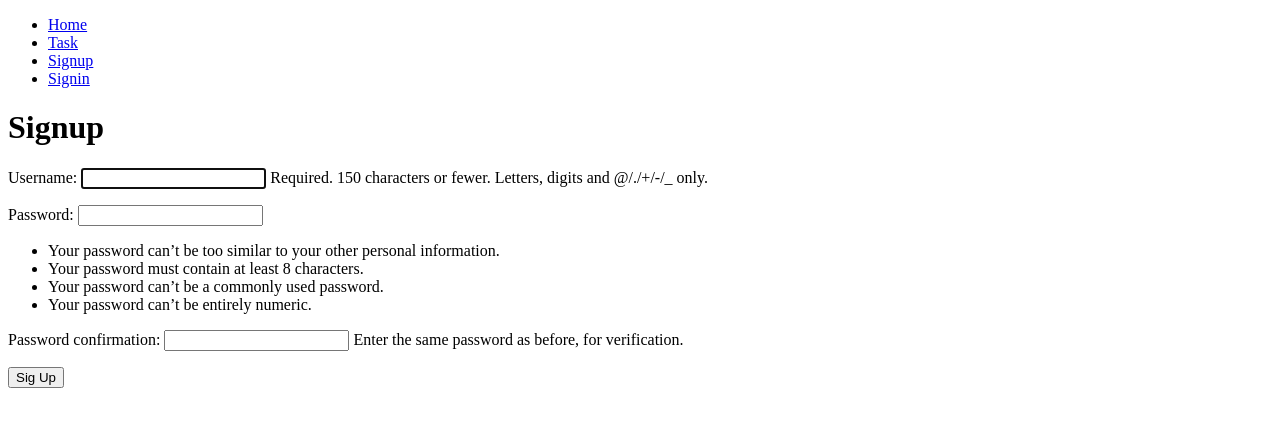
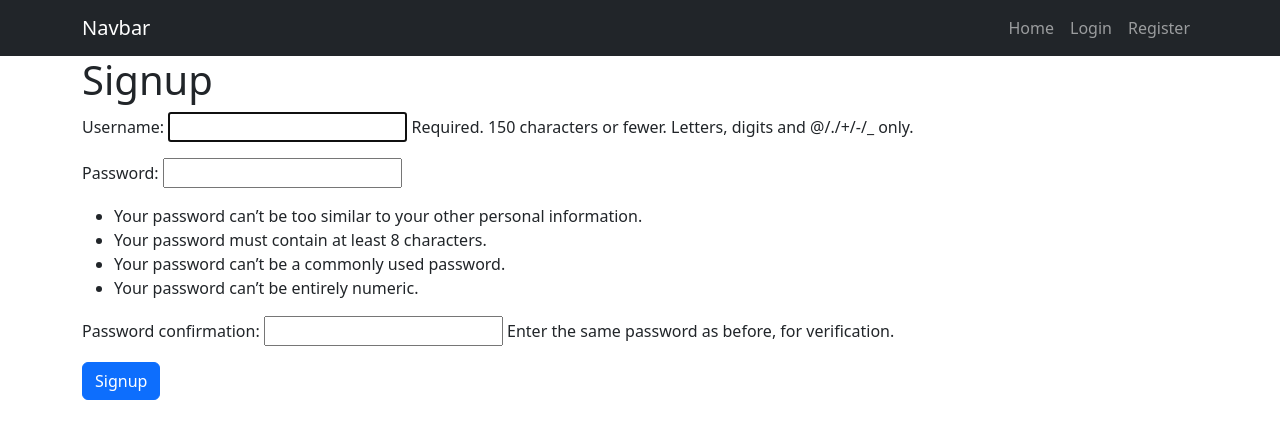
Before and after one commit to Anyel-ec/Django-CRUD-Auth, a Django app: page /signup/ in a window 1280 px wide. Shown: the top 439 px of the page. Run offline with Django 4.2, Linux system fonts and the light colour scheme.

Commit message:
final release

```diff
--- a/djangocrud/urls.py
+++ b/djangocrud/urls.py
@@ -1,8 +1,7 @@
-"""
-URL configuration for djangocrud project.
+"""djangocrud URL Configuration
 
 The `urlpatterns` list routes URLs to views. For more information please see:
-    https://docs.djangoproject.com/en/4.2/topics/http/urls/
+    https://docs.djangoproject.com/en/4.1/topics/http/urls/
 Examples:
 Function views
     1. Add an import:  from my_app import views
@@ -17,13 +16,17 @@ Including another URLconf
 from django.contrib import admin
 from django.urls import path
 from tasks import views
+
 urlpatterns = [
+    path('', views.home, name='home'),
     path('admin/', admin.site.urls),
-    path('', views.home, name='home'),
+    path('signup/', views.signup, name='signup'),
     path('tasks/', views.tasks, name='tasks'),
-    path('logout/', views.signout, name='signout'),
-    path('signup/', views.signup, name='signup'),
+    path('tasks_completed/', views.tasks_completed, name='tasks_completed'),
+    path('logout/', views.signout, name='logout'),
     path('signin/', views.signin, name='signin'),
-    path('tasks/create/', views.create_task, name='create_task')
-
+    path('create_task/', views.create_task, name='create_task'),
+    path('tasks/<int:task_id>', views.task_detail, name='task_detail'),
+    path('taks/<int:task_id>/complete', views.complete_task, name='complete_task'),
+    path('tasks/<int:task_id>/delete', views.delete_task, name='delete_task'),
 ]
--- /dev/null
+++ b/tasks/templates/_navbar.html
@@ -0,0 +1,46 @@
+<nav class="navbar navbar-expand-lg navbar-dark bg-dark">
+  <div class="container">
+    <a class="navbar-brand" href="/">Navbar</a>
+    <button
+      class="navbar-toggler"
+      type="button"
+      data-bs-toggle="collapse"
+      data-bs-target="#navbarNav"
+      aria-controls="navbarNav"
+      aria-expanded="false"
+      aria-label="Toggle navigation"
+    >
+      <span class="navbar-toggler-icon"></span>
+    </button>
+    <div class="collapse navbar-collapse" id="navbarNav">
+      <ul class="navbar-nav ms-auto">
+        <li class="nav-item">
+          <a href="/" class="nav-link">Home</a>
+        </li>
+        {% if user.is_authenticated %}
+        <li class="nav-item">
+          <a href="{% url 'tasks_completed' %}" class="nav-link"
+            >complted tasks</a
+          >
+        </li>
+        <li class="nav-item">
+          <a href="{% url 'tasks' %}" class="nav-link">Tasks</a>
+        </li>
+        <li class="nav-item">
+          <a href="{% url 'create_task' %}" class="nav-link">Create Task</a>
+        </li>
+        <li class="nav-item">
+          <a class="nav-link" href="/logout">Logout</a>
+        </li>
+        {% else %}
+        <li class="nav-item">
+          <a href="/signin" class="nav-link">Login</a>
+        </li>
+        <li class="nav-item">
+          <a href="/signup" class="nav-link">Register</a>
+        </li>
+        {% endif %}
+      </ul>
+    </div>
+  </div>
+</nav>
--- a/tasks/templates/base.html
+++ b/tasks/templates/base.html
@@ -1,37 +1,18 @@
 <!DOCTYPE html>
 <html lang="en">
-<head>
-    <meta charset="UTF-8">
-    <meta name="viewport" content="width=device-width, initial-scale=1.0">
-    <title>Django CRUD Application</title>
-</head>
-<body>
-    <nav>
-        <ul>
-            <li>
-                <a href="/">Home</a>
-            </li>
-            <li>
-                <a href="/tasks">Task</a>
-            </li>
+  <head>
+    <meta charset="UTF-8" />
+    <meta http-equiv="X-UA-Compatible" content="IE=edge" />
+    <meta name="viewport" content="width=device-width, initial-scale=1.0" />
+    <title>Django CRUD</title>
+    <link rel="stylesheet" href="https://cdn.jsdelivr.net/npm/bootstrap@5.2.0/dist/css/bootstrap.min.css">
+    <script src="https://cdn.jsdelivr.net/npm/bootstrap@5.2.0/dist/js/bootstrap.bundle.min.js"></script>
 
-
-            {% if user.is_authenticated %}
-            <li>
-                <a href="/logout">Logout</a>
-            </li>
-            {% else %}
-            <li>
-                <a href="/signup">Signup</a>
-            </li>
-            <li>
-                <a href="/signin">Signin</a>
-            </li>
-            {% endif %}
-        </ul>
-    </nav>
+  </head>
+  <body>
+    {% include '_navbar.html' %}
 
     {% block content %}
     {% endblock %}
-</body>
+  </body>
 </html>
--- a/tasks/templates/signup.html
+++ b/tasks/templates/signup.html
@@ -1,13 +1,13 @@
-{% extends 'base.html' %}
-{% block content %}
-<h1>Signup</h1>
-{{error}}
-<form action="/signup/" method="post">
-    {% csrf_token %}
-    {{form.as_p}}
-    <button>
-        Sig Up
-    </button>
-</form>
+{% extends 'base.html' %} {% block content %}
 
+<div class="container">
+  <h1>Signup</h1>
+
+  {{error}}
+
+  <form action="/signup/" method="POST">
+    {% csrf_token %} {{form.as_p}}
+    <button class="btn btn-primary">Signup</button>
+  </form>
+</div>
 {% endblock %}
--- a/tasks/views.py
+++ b/tasks/views.py
@@ -1,53 +1,50 @@
-from django.shortcuts import render, redirect
+from django.shortcuts import render, redirect, get_object_or_404
 from django.contrib.auth.forms import UserCreationForm, AuthenticationForm
+from django.contrib.auth import login, logout, authenticate
 from django.contrib.auth.models import User
-from django.http import HttpResponse
-from django.contrib.auth import login, logout, authenticate
+from django.db import IntegrityError
+from django.utils import timezone
+from django.contrib.auth.decorators import login_required
+from .models import Task
+
 from .forms import TaskForm
-from .models import Task
-# from django.http import HttpResponse
 
 # Create your views here.
 
 
-def home(request):
-    return render(request, 'home.html')
-
 def signup(request):
     if request.method == 'GET':
-        print('enviando formulario')
-        return render(request, 'signup.html', {
-            'form': UserCreationForm
-        })
+        return render(request, 'signup.html', {"form": UserCreationForm})
     else:
-        if request.POST['password1'] == request.POST['password2']:
-            # register user
+
+        if request.POST["password1"] == request.POST["password2"]:
             try:
-                user = User.objects.create_user(username=request.POST['username'], password=request.POST['password1'])
+                user = User.objects.create_user(
+                    request.POST["username"], password=request.POST["password1"])
                 user.save()
                 login(request, user)
-                return redirect ('tasks')
-                #return HttpResponse('User created successfully')
-            except:
-                return render(request, 'signup.html', {
-                    'form': UserCreationForm,
-                    'error': 'Username already exists'
-                })
-        return render(request, 'signup.html', {
-            'form': UserCreationForm,
-            'error': 'Password do not match'
-        })
+                return redirect('tasks')
+            except IntegrityError:
+                return render(request, 'signup.html', {"form": UserCreationForm, "error": "Username already exists."})
+
+        return render(request, 'signup.html', {"form": UserCreationForm, "error": "Passwords did not match."})
+
+
+@login_required
 def tasks(request):
     tasks = Task.objects.filter(user=request.user, datecompleted__isnull=True)
-    return render(request, 'tasks.html', {
-        'tasks': tasks
-    })
+    return render(request, 'tasks.html', {"tasks": tasks})
 
+@login_required
+def tasks_completed(request):
+    tasks = Task.objects.filter(user=request.user, datecompleted__isnull=False).order_by('-datecompleted')
+    return render(request, 'tasks.html', {"tasks": tasks})
+
+
+@login_required
 def create_task(request):
-    if request.method == 'GET':
-        return render(request, 'create_task.html', {
-            'form': TaskForm
-        })
+    if request.method == "GET":
+        return render(request, 'create_task.html', {"form": TaskForm})
     else:
         try:
             form = TaskForm(request.POST)
@@ -55,31 +52,58 @@ def create_task(request):
             new_task.user = request.user
             new_task.save()
             return redirect('tasks')
-
         except ValueError:
-            return render(request, 'create_task.html', {
-                'form': TaskForm,
-                'error': 'Bad data passed in. Try again.'
-            })
+            return render(request, 'create_task.html', {"form": TaskForm, "error": "Error creating task."})
 
 
+def home(request):
+    return render(request, 'home.html')
 
-def signout (request):
+
+@login_required
+def signout(request):
     logout(request)
     return redirect('home')
 
+
 def signin(request):
     if request.method == 'GET':
-        return render(request, 'signin.html', {
-            'form': AuthenticationForm
-        })
+        return render(request, 'signin.html', {"form": AuthenticationForm})
     else:
-        user = authenticate(request, username=request.POST['username'], password=request.POST['password'])
+        user = authenticate(
+            request, username=request.POST['username'], password=request.POST['password'])
         if user is None:
-            return render(request, 'signin.html', {
-                'form': AuthenticationForm,
-                'error': 'Username or password is incorrect'
-            })
-        else:
-            login(request, user)
-            return redirect ('tasks')
+            return render(request, 'signin.html', {"form": AuthenticationForm, "error": "Username or password is incorrect."})
+
+        login(request, user)
+        return redirect('tasks')
+
+@login_required
+def task_detail(request, task_id):
+    if request.method == 'GET':
+        task = get_object_or_404(Task, pk=task_id, user=request.user)
+        form = TaskForm(instance=task)
+        return render(request, 'task_detail.html', {'task': task, 'form': form})
+    else:
+        try:
+            task = get_object_or_404(Task, pk=task_id, user=request.user)
+            form = TaskForm(request.POST, instance=task)
+            form.save()
+            return redirect('tasks')
+        except ValueError:
+            return render(request, 'task_detail.html', {'task': task, 'form': form, 'error': 'Error updating task.'})
+
+@login_required
+def complete_task(request, task_id):
+    task = get_object_or_404(Task, pk=task_id, user=request.user)
+    if request.method == 'POST':
+        task.datecompleted = timezone.now()
+        task.save()
+        return redirect('tasks')
+
+@login_required
+def delete_task(request, task_id):
+    task = get_object_or_404(Task, pk=task_id, user=request.user)
+    if request.method == 'POST':
+        task.delete()
+        return redirect('tasks')
```
Also changed, not shown: tasks/models.py (+10 -8 lines), tasks/templates/create_task.html (+9 -7 lines), tasks/templates/home.html (+6 -4 lines), tasks/templates/signin.html (+13 -5 lines), tasks/templates/task_datail.html (added, +32 -0 lines), tasks/templates/tasks.html (+16 -13 lines), db.sqlite3.
